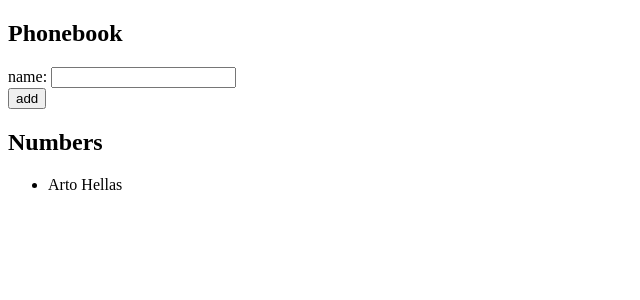
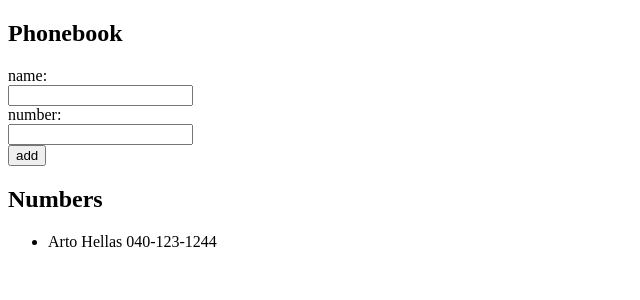
Before and after one commit to Sahe00/FSO_tasks, a React (Vite) app in the folder osa2/puhelinluettelo/: page / in a window 1280 px wide. Shown: the top 300 px of the page, without its empty margins (0-640 px from the left). Built offline with nearby package versions, Linux system fonts and the light colour scheme.

Commit message:
add task 2.8

```diff
--- a/osa2/puhelinluettelo/src/App.jsx
+++ b/osa2/puhelinluettelo/src/App.jsx
@@ -2,26 +2,33 @@
 
 const App = () => {
   const [persons, setPersons] = useState([
-    { name: 'Arto Hellas' }
+    { name: 'Arto Hellas', number: '040-123-1244'}
   ])
   const [newName, setNewName] = useState('')
+  const [newNumber, setNewNumber] = useState('')
 
   const addPerson = (event) => {
     event.preventDefault()
     const personObject = {
-      name: newName
+      name: newName,
+      number: newNumber
     }
 
    if (!personSame()) {
     setPersons(persons.concat(personObject))
     setNewName('')
+    setNewNumber('')
       }
     }
-
 
   const handlePersonChange = (event) => {
     console.log(event.target.value)
     setNewName(event.target.value)
+  }
+
+  const handleNumberChange = (event) => {
+    console.log(event.target.value)
+    setNewNumber(event.target.value)
   }
 
   const personSame = () => {
@@ -37,21 +44,20 @@
     <div>
       <h2>Phonebook</h2>
       <form onSubmit={addPerson}>
-        <div>
-          name: <input value={newName}
-                onChange={handlePersonChange}/>
-        </div>
-        <div>
-          <button type="submit">add</button>
-        </div>
+        <div>name:<br></br> <input value={newName} onChange={handlePersonChange}/></div>
+        <div>number:<br></br> <input value={newNumber} onChange={handleNumberChange}/></div>
+        <div><button type="submit">add</button></div>
       </form>
       <h2>Numbers</h2>
       <ul>
-        {persons.map((person) =>
+        {persons.map(person => {
+          console.log(person)
+          return (
           <li key={person.name}>
-            {person.name}
+            {person.name} {person.number}
           </li>
-          )}
+          );
+        })}
       </ul>
 
     </div>
```
